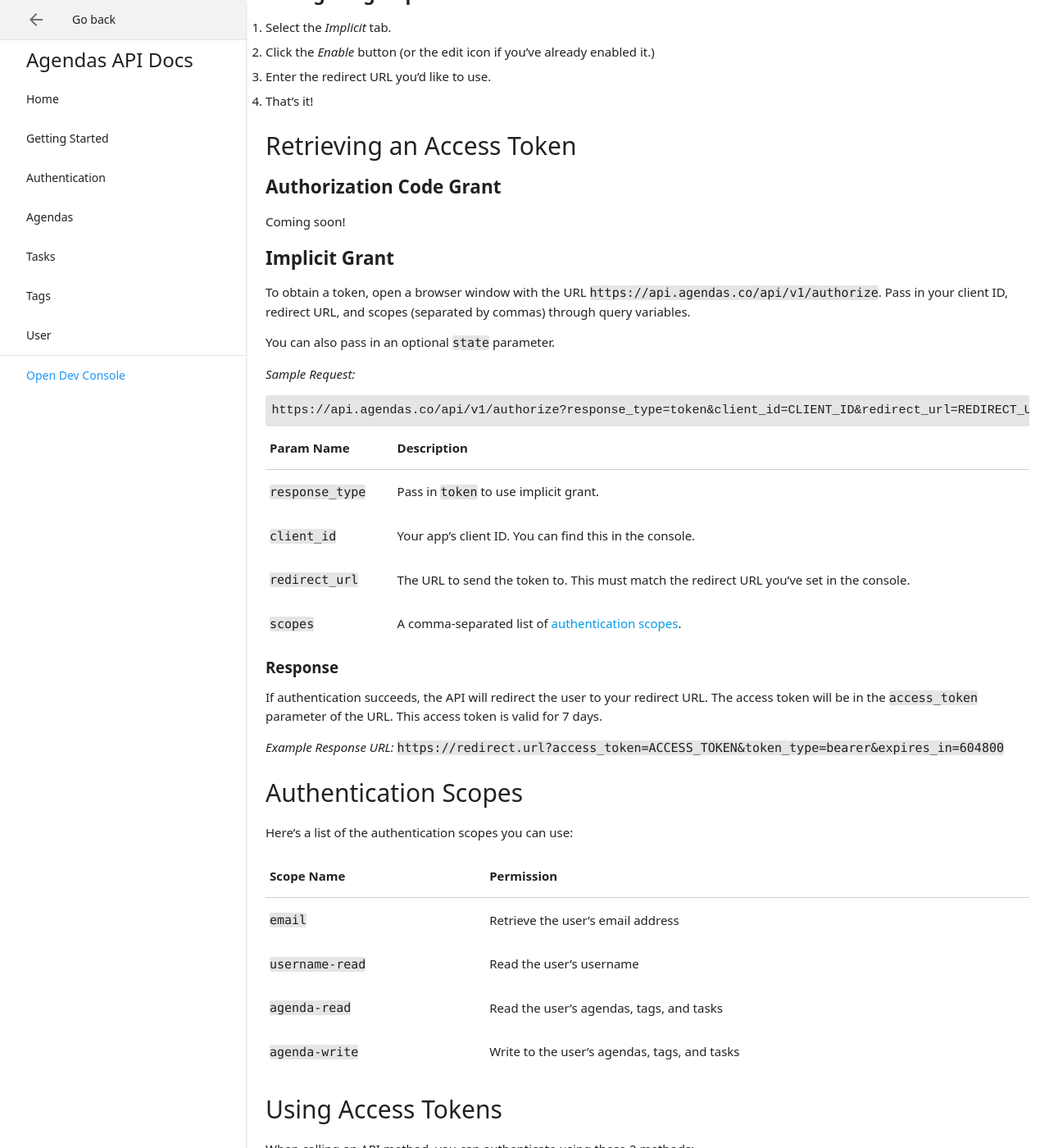
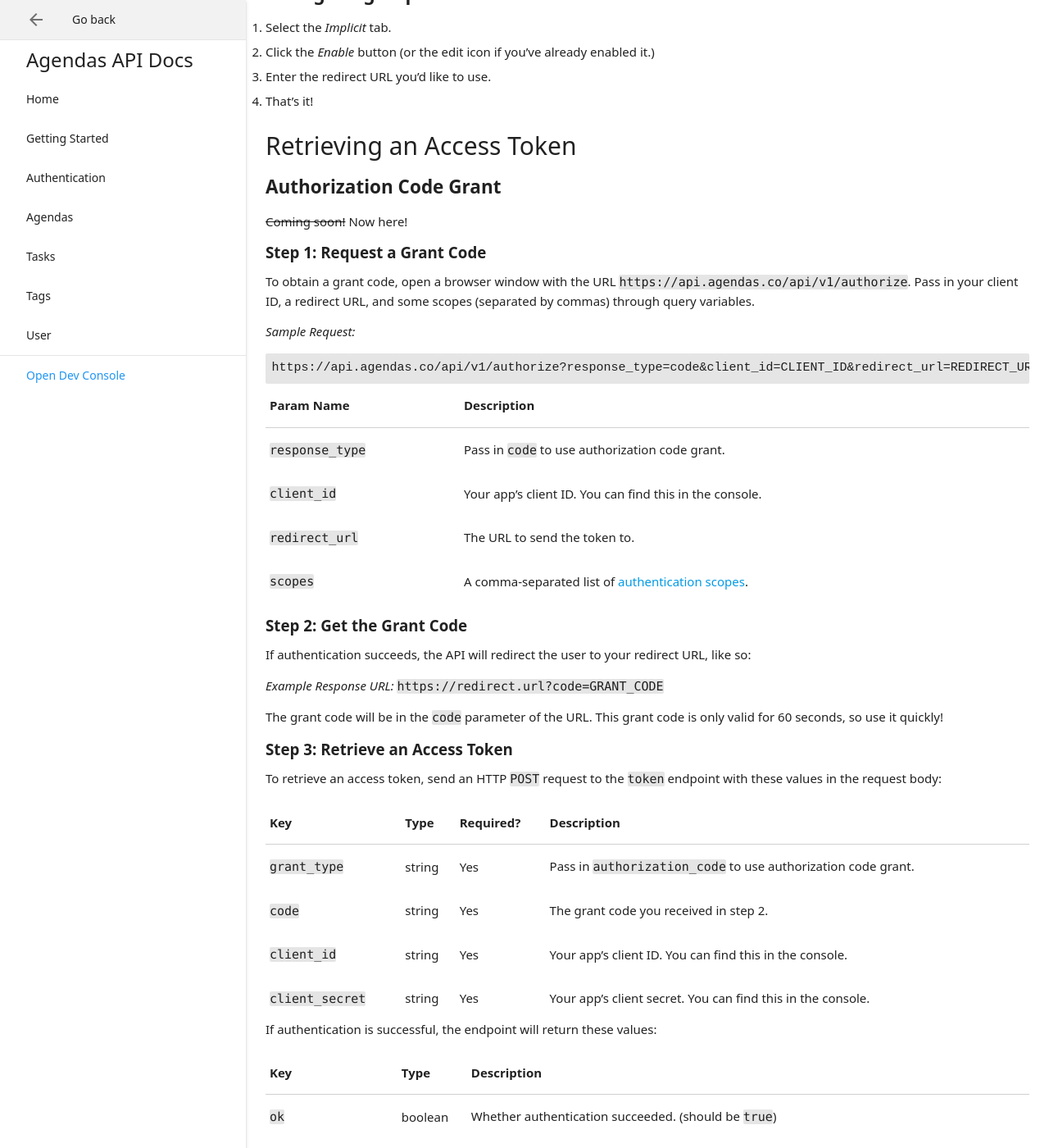
Before and after one commit to agendas/agendas.github.io, a Jekyll site: the page built from developer/docs/authentication.md, in a window 1280 px wide and 1400 px high, scrolled down 1085 px. Shown: the whole window at 82% size. Built offline with Jekyll 4.4.1, drawn with Linux system fonts in a browser that asks for light colours; nearby versions of some CDN libraries; our own code applies the rules of GitHub Pages for plain Markdown files; some of the changed text lies outside the part shown.

Commit message:
Add auth code grant docs

````diff
--- a/developer/docs/authentication.md
+++ b/developer/docs/authentication.md
@@ -9,7 +9,7 @@
 ## Grant Types
 
 There are 2 kinds of grant types you'll be able to use with Agendas:
-* **Authorization Code Grant *(coming soon)*.** This grant type sends an authorization code back to your server. Your server then uses that authorization code, along with a client secret, to request an access token and a refresh token. Support for this grant type in the Agendas API is coming soon.
+* **Authorization Code Grant.** This grant type sends an authorization code back to your server. Your server then uses that authorization code, along with a client secret, to request an access token and a refresh token. ~~Support for this grant type in the Agendas API is coming soon.~~ The Agendas API now supports Authorization Code Grant!
 * **Implicit Grant.** In this grant type, our API sends an access token directly to a redirect URL that you specify. This method does not require a client secret but **does not support refresh tokens**.
 
 ### Which grant type should I use?
@@ -47,7 +47,112 @@
 ## Retrieving an Access Token
 
 ### Authorization Code Grant
-Coming soon!
+~~Coming soon!~~ Now here!
+
+#### Step 1: Request a Grant Code
+
+To obtain a grant code, open a browser window with the URL `https://api.agendas.co/api/v1/authorize`. Pass in your client ID, a redirect URL, and some scopes (separated by commas) through query variables.
+
+*Sample Request:*
+```
+https://api.agendas.co/api/v1/authorize?response_type=code&client_id=CLIENT_ID&redirect_url=REDIRECT_URL&scopes=SCOPE,SCOPE
+```
+
+| Param Name | Description |
+| --- | --- |
+| `response_type` | Pass in `code` to use authorization code grant. |
+| `client_id` | Your app's client ID. You can find this in the console. |
+| `redirect_url` | The URL to send the token to. |
+| `scopes` | A comma-separated list of [authentication scopes](#authentication-scopes). |
+
+#### Step 2: Get the Grant Code
+
+If authentication succeeds, the API will redirect the user to your redirect URL, like so:
+
+*Example Response URL:* `https://redirect.url?code=GRANT_CODE`
+
+The grant code will be in the `code` parameter of the URL. This grant code is only valid for 60 seconds, so use it quickly!
+
+#### Step 3: Retrieve an Access Token
+
+To retrieve an access token, send an HTTP `POST` request to the `token` endpoint with these values in the request body:
+
+| Key | Type | Required? | Description |
+| --- | --- | --- | --- |
+| `grant_type` | string | Yes | Pass in `authorization_code` to use authorization code grant. |
+| `code` | string | Yes | The grant code you received in step 2. |
+| `client_id` | string | Yes | Your app's client ID. You can find this in the console. |
+| `client_secret` | string | Yes | Your app's client **secret**. You can find this in the console. |
+
+If authentication is successful, the endpoint will return these values:
+
+| Key | Type | Description |
+| --- | --- | --- |
+| `ok` | boolean | Whether authentication succeeded. (should be `true`) |
+| `token_type` | string | The type of access token the server has issued. This is always set to `bearer`. |
+| `expires_in` | number | The number of seconds until the access token expires (usually 1 hour). |
+| `access_token` | string | Your [access token.](#using-access-tokens) |
+| `refresh_token` | string | A refresh token to use in step 4. This token never expires. |
+
+If authentication fails, the endpoint will return an error:
+
+| Status | Error Code | Description |
+| --- | --- | --- |
+| 400 | `invalid_request` | Your request is missing some parameters. |
+| 400 | `invalid_grant` | The authorization code (or refresh token) is invalid. |
+| 400 | `invalid_client` | The client secret and client ID are invalid. |
+| 500 | `server_error` | An internal server error occurred. |
+
+*Sample Request:*
+```
+POST https://api.agendas.co/api/v1/token
+```
+```javascript
+{
+  "grant_type": "authorization_code",
+  "code": GRANT_CODE,
+  "client_id": CLIENT_ID,
+  "client_secret": CLIENT_SECRET
+}
+```
+
+*Sample Response:*
+```javascript
+{
+  "ok": true,
+  "token_type": "bearer",
+  "expires_in": 3600,
+  "access_token": ACCESS_TOKEN,
+  "refresh_token": REFRESH_TOKEN
+}
+```
+
+*Sample Error:*
+```javascript
+{
+  "ok": false,
+  "error": "invalid_grant"
+}
+```
+
+#### Step 4: Refresh an Access Token
+
+After an hour, your access token will expire, and you will lose access to the user's agendas.
+
+But don't worry! You can use refresh tokens to fix this problem.
+
+To use a refresh token, use the same `token` endpoint you used in step 3. Pass in these values:
+
+| Key | Type | Required? | Description |
+| --- | --- | --- | --- |
+| `grant_type` | string | Yes | Pass in `refresh_token` to use your refresh token. |
+| `refresh_token` | string | Yes | The refresh token you received in step 3. |
+| `client_id` | string | Yes | Your app's client ID. You can find this in the console. |
+| `client_secret` | string | Yes | Your app's client **secret**. You can find this in the console. |
+
+The server will issue a new access token and a new refresh token, as shown in step 3.
+
+**NOTE:** Refresh tokens never expire on their own. However, calling the `token` endpoint will invalidate any existing refresh tokens.
 
 ### Implicit Grant
 To obtain a token, open a browser window with the URL `https://api.agendas.co/api/v1/authorize`. Pass in your client ID, redirect URL, and scopes (separated by commas) through query variables.
````
